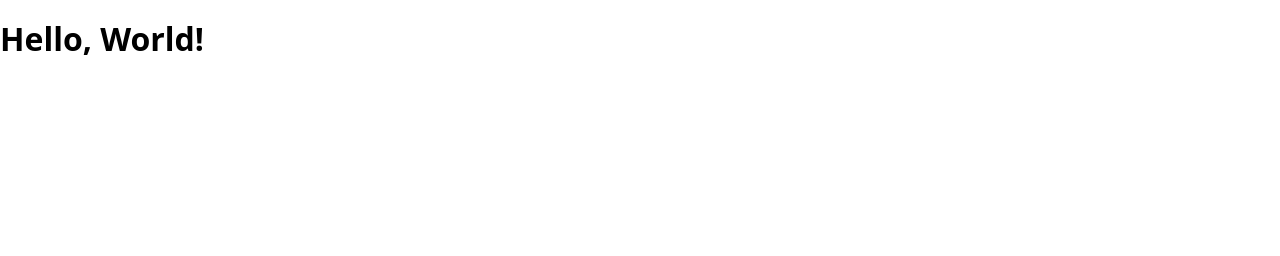
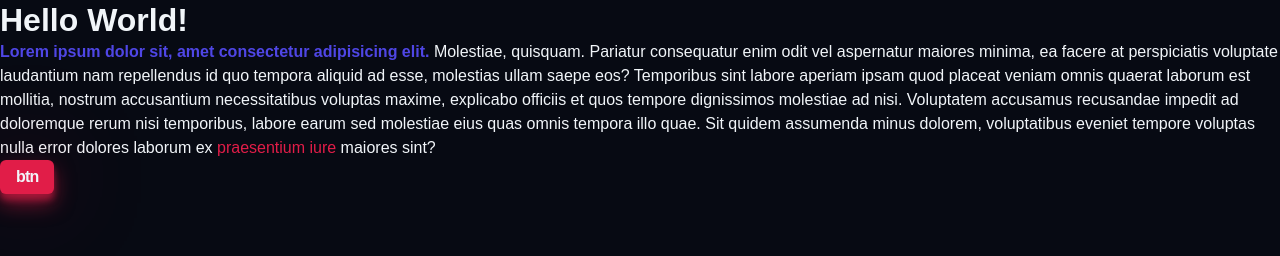
Before and after one commit to nickte4/tutorial-portfolio, a website built with Vite: page index.html in a window 1280 px wide. Built offline with nearby package versions, Linux system fonts and the light colour scheme; a web font is replaced by a local one.

Commit message:
Add some utility classes

```diff
--- a/index.html
+++ b/index.html
@@ -4,10 +4,29 @@
     <meta charset="UTF-8" />
     <link rel="icon" type="image/svg+xml" href="/vite.svg" />
     <meta name="viewport" content="width=device-width, initial-scale=1.0" />
+    <link
+      href="https://api.fontshare.com/v2/css?f[]=general-sans@500,600,400,700&display=swap"
+      rel="stylesheet"
+    />
     <title>Tutorial Portfolio</title>
   </head>
+
   <body>
-    <h1>Hello, World!</h1>
+    <h1>Hello World!</h1>
+    <p>
+      <strong>Lorem ipsum dolor sit, amet consectetur adipisicing elit. </strong
+      >Molestiae, quisquam. Pariatur consequatur enim odit vel aspernatur
+      maiores minima, ea facere at perspiciatis voluptate laudantium nam
+      repellendus id quo tempora aliquid ad esse, molestias ullam saepe eos?
+      Temporibus sint labore aperiam ipsam quod placeat veniam omnis quaerat
+      laborum est mollitia, nostrum accusantium necessitatibus voluptas maxime,
+      explicabo officiis et quos tempore dignissimos molestiae ad nisi.
+      Voluptatem accusamus recusandae impedit ad doloremque rerum nisi
+      temporibus, labore earum sed molestiae eius quas omnis tempora illo quae.
+      Sit quidem assumenda minus dolorem, voluptatibus eveniet tempore voluptas
+      nulla error dolores laborum ex <a>praesentium iure</a> maiores sint?
+    </p>
+    <button class="btn">btn</button>
     <script type="module" src="./src/main.js"></script>
   </body>
 </html>
--- a/src/main.js
+++ b/src/main.js
@@ -1,2 +1,3 @@
-import '../styles/modern-normalize.css';
-import '../styles/style.css';
+import "../styles/modern-normalize.css";
+import "../styles/style.css";
+import "../styles/utils.css";
--- a/styles/style.css
+++ b/styles/style.css
@@ -0,0 +1,60 @@
+/* color vairables */
+:root {
+  --clr-dark: #070a13;
+  --clr-light: #f1f5f9;
+  --clr-slate400: #94a3b8;
+  --clr-slate600: #475569;
+  --clr-slate800: #1e293b;
+  --clr-rose: #e11d48;
+  --clr-indigo: #4f46e5;
+
+  /* rose rgb(225, 29, 72) */
+  /* indigo rgb(79, 70, 229)*/
+}
+
+* {
+  margin: 0;
+  line-height: calc(1em + 0.5rem);
+}
+
+/* makes scrolling to different sections transitional */
+html {
+  scroll-behavior: smooth;
+}
+
+body {
+  font-family: "General Sans", sans-serif;
+  background-color: var(--clr-dark);
+  color: var(--clr-light);
+}
+
+/* sets default of these from inline to block*/
+img,
+picture,
+video,
+canvas,
+svg {
+  display: block;
+  max-width: 100%;
+  user-select: none; /* user can't select these */
+}
+
+/* sets button default style */
+button {
+  display: inline-block;
+  padding: 0;
+  border: none;
+  background: none;
+  cursor: pointer;
+  color: inherit; /* inherits color of parent */
+}
+
+/* style for anchor */
+a {
+  color: var(--clr-rose);
+}
+
+/* style for strong/bold phrases */
+strong {
+  color: var(--clr-indigo);
+}
--- /dev/null
+++ b/styles/utils.css
@@ -0,0 +1,50 @@
+/* styles btn utility class */
+.btn {
+  display: inline-block;
+  font-weight: 600;
+  text-decoration: none;
+  letter-spacing: -0.05em; /* pulls letters closer together */
+  background-color: var(--clr-rose);
+  color: var(--clr-light);
+  padding: 0.5em 1em;
+  border-radius: 6px; /* rounds the corners */
+  box-shadow: 0 10px 20px rgba(225, 29, 72, 0.5),
+    0 6px 6px rgba(225, 29, 72, 0.5), 0 0 100px -10px var(--clr-rose);
+  transition: transform 0.3s, box-shadow 0.3s;
+}
+
+.btn:hover {
+  transform: translateY(-3px);
+  box-shadow: 0 14px 28px rgba(225, 29, 72, 0.25),
+    0 10px 10px rgba(225, 29, 72, 0.22), 0 0 120px -10px var(--clr-rose);
+}
+
+/* important container class */
+
+.container {
+  width: 100%;
+  margin-left: auto;
+  margin-right: auto;
+  padding-left: 0.5rem;
+  padding-right: 0.5rem;
+}
+
+/* mobile-first web-responsive design */
+
+/* extra-small */
+/* @media (min-width: 475px) {} */
+
+/* small */
+/* @media (min-width: 640px) {} */
+
+/* medium */
+/* @media (min-width: 768px) {} */
+
+/* large */
+/* @media (min-width: 1024px) {} */
+
+/* extra-large */
+/* @media (min-width: 1280px) {} */
+
+/* 2 XL */
+/* @media (min-width: 1536px) {} */
```
